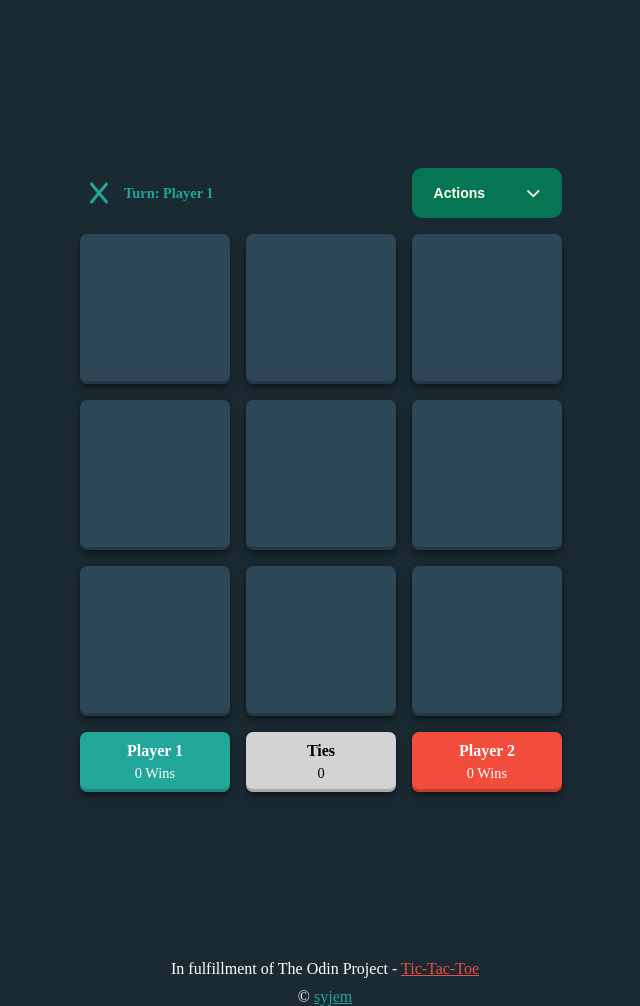
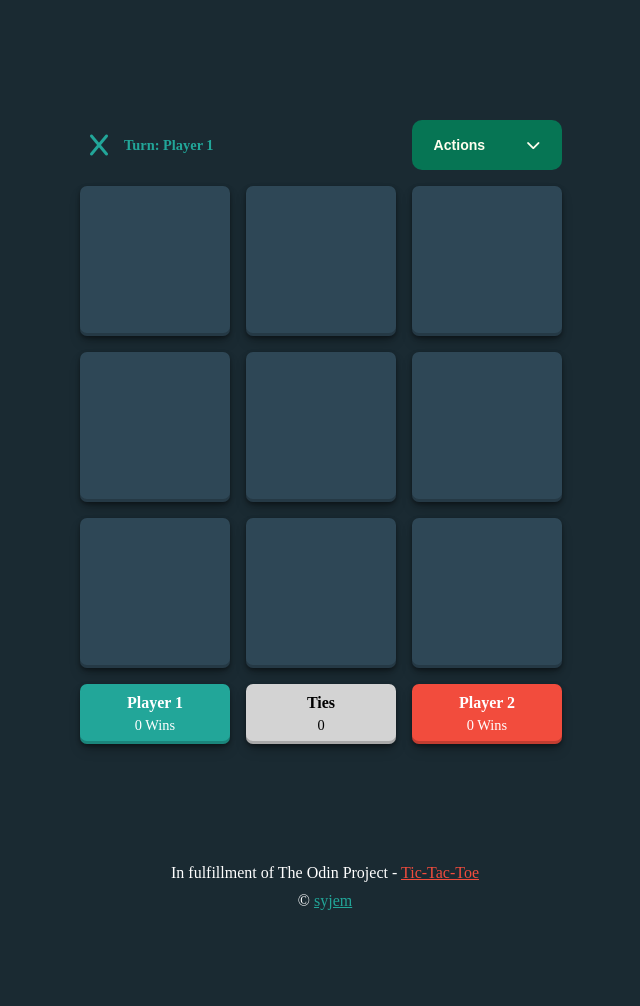
Before and after one commit to syjem/tic-tac-toe, a plain HTML site: page index.html in a window 1280 px wide. Shown: the whole page, without its empty margins (315-955 px from the left). After the commit the page ends 910 px from the top, so only its background shows below. Drawn offline with Linux system fonts and the light colour scheme.

Commit message:
add styles

```diff
--- a/css/styles.css
+++ b/css/styles.css
@@ -49,7 +49,7 @@ body {
     width: 100%;
     height: 100%;
     display: flex;
-    margin: 5rem 0;
+    margin: 2rem 0;
     align-items: center;
     justify-content: center;
 }
@@ -315,8 +315,7 @@ button:hover {
 
 .footer {
     color: white;
-    margin-top: 50px;
-    margin-bottom: 2rem;
+    margin: 2rem 1rem;
 }
 
 .footer p {
```
